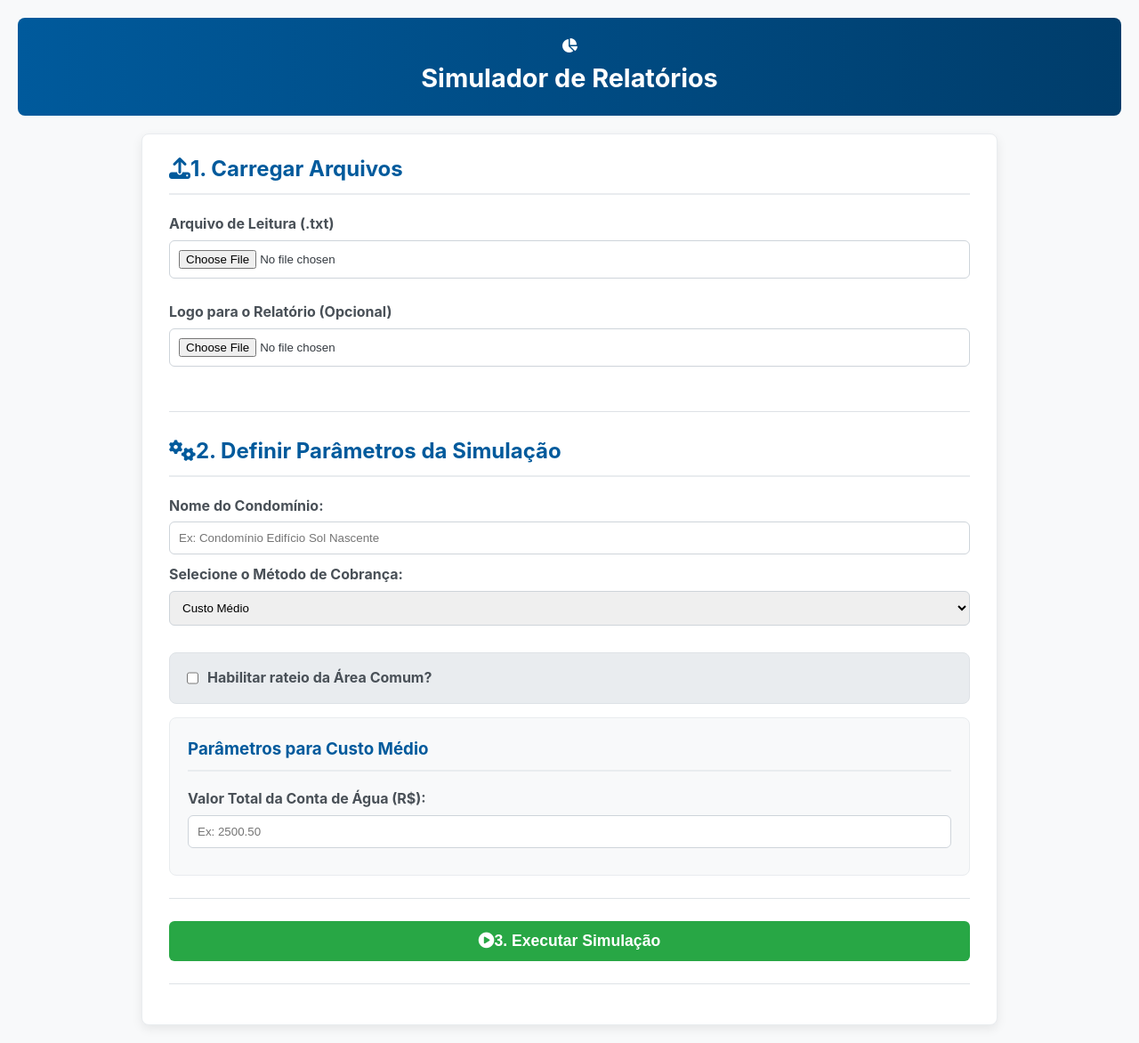
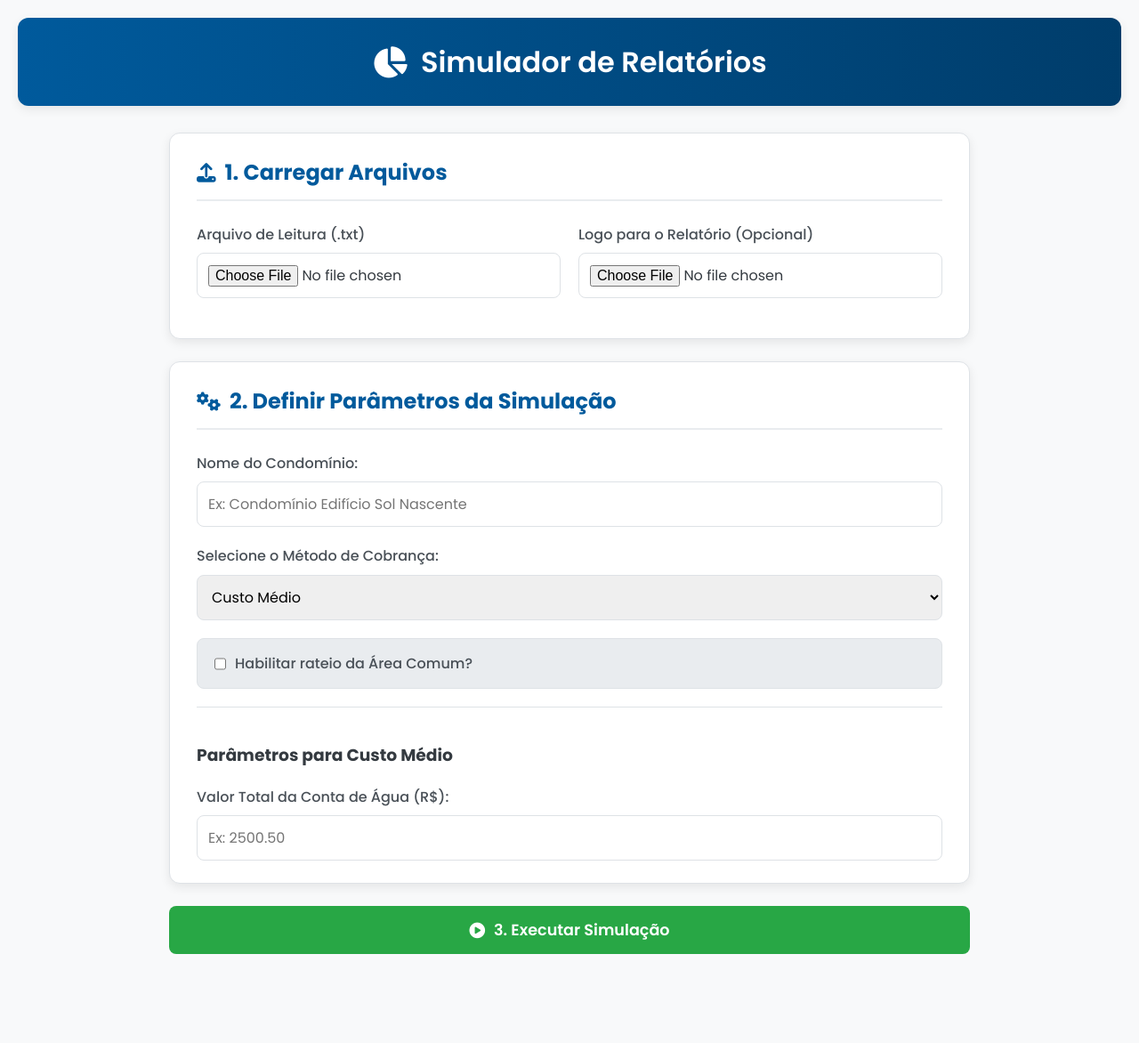
Before and after one commit to MiguelACJR87/Simulador-de-relatorio, a plain HTML site: page index.html in a window 1280 px wide. Shown: the whole page at 89% size. After the commit the page ends 1092 px from the top, so only its background shows below. Drawn offline with nearby package versions, Linux system fonts and the light colour scheme.

Commit message:
Update style.css

```diff
--- a/style.css
+++ b/style.css
@@ -1,133 +1,177 @@
-/* --- GERAL --- */
+/* --- GERAL E FONTES --- */
+@import url('https://fonts.googleapis.com/css2?family=Poppins:wght@400;500;600;700&display=swap');
+
+:root {
+    --color-primary-blue: #005a9c;
+    --color-secondary-green: #28a745;
+    --color-accent-orange: #fd7e14;
+    --color-danger-red: #dc3545;
+    --color-dark-gray: #343a40;
+    --color-light-gray: #f8f9fa;
+    --color-border: #dee2e6;
+    --color-white: #ffffff;
+    --shadow-sm: 0 2px 4px rgba(0,0,0,0.05);
+    --shadow-md: 0 4px 12px rgba(0,0,0,0.08);
+}
+
 body {
-    font-family: -apple-system, BlinkMacSystemFont, "Segoe UI", Roboto, Helvetica, Arial, sans-serif;
+    font-family: 'Poppins', -apple-system, BlinkMacSystemFont, "Segoe UI", Roboto, Helvetica, Arial, sans-serif;
     line-height: 1.6;
     margin: 0;
     padding: 20px;
-    background-color: #f8f9fa;
-    color: #343a40;
+    background-color: var(--color-light-gray);
+    color: var(--color-dark-gray);
 }
 
 main {
     max-width: 900px;
     margin: auto;
-    background: #ffffff;
-    padding: 20px 30px;
-    border-radius: 8px;
-    box-shadow: 0 4px 12px rgba(0,0,0,0.08);
-    border: 1px solid #e9ecef;
 }
 
 /* --- CABEÇALHO --- */
 header {
     background: linear-gradient(90deg, #005a9c, #003d6b);
-    color: #ffffff;
-    padding: 1.2rem;
+    color: var(--color-white);
+    padding: 1.5rem 2rem;
     text-align: center;
-    margin-bottom: 20px;
-    border-radius: 8px;
+    margin-bottom: 30px;
+    border-radius: 12px;
+    box-shadow: var(--shadow-md);
+}
+
+.header-content {
+    display: flex;
+    justify-content: center;
+    align-items: center;
+    gap: 15px;
+}
+
+.header-icon {
+    font-size: 2.2em;
 }
 
 header h1 {
     margin: 0;
-    font-size: 1.8em;
+    font-size: 2em;
+    font-weight: 600;
 }
 
-/* --- SEÇÕES --- */
-section {
+/* --- CARDS E SEÇÕES --- */
+.card {
+    background: var(--color-white);
+    padding: 25px 30px;
+    border-radius: 12px;
+    box-shadow: var(--shadow-md);
+    border: 1px solid var(--color-border);
     margin-bottom: 25px;
-    padding-bottom: 25px;
-    border-bottom: 1px solid #dee2e6;
 }
 
-section:last-child {
-    border-bottom: none;
+.section-title {
+    color: var(--color-primary-blue);
+    border-bottom: 2px solid #e9ecef;
+    padding-bottom: 10px;
+    margin-top: 0;
+    margin-bottom: 25px;
+    font-size: 1.5em;
+    display: flex;
+    align-items: center;
+    gap: 10px;
 }
 
-h2, h3, h4 {
-    color: #005a9c;
-    border-bottom: 2px solid #e9ecef;
-    padding-bottom: 8px;
-    margin-top: 0;
-}
-
-h4 {
-    font-size: 1.1em;
-    border-bottom-style: dashed;
+.icon {
+    font-size: 0.9em;
 }
 
 /* --- FORMULÁRIOS E INPUTS --- */
+.form-group, .file-upload-box, .condo-name-box {
+    margin-bottom: 20px;
+}
+
 input[type="file"],
 input[type="number"],
 input[type="text"],
 select {
-    padding: 10px;
-    margin-top: 5px;
-    margin-bottom: 10px;
-    border-radius: 6px;
-    border: 1px solid #ced4da;
+    padding: 12px;
+    margin-top: 8px;
+    border-radius: 8px;
+    border: 1px solid var(--color-border);
     box-sizing: border-box;
     width: 100%;
+    font-family: 'Poppins', sans-serif;
+    font-size: 1em;
     transition: border-color 0.2s, box-shadow 0.2s;
 }
 
 input:focus, select:focus {
-    border-color: #007bff;
-    box-shadow: 0 0 0 2px rgba(0, 123, 255, 0.25);
+    border-color: var(--color-primary-blue);
+    box-shadow: 0 0 0 3px rgba(0, 90, 156, 0.2);
     outline: none;
 }
 
-select {
-    cursor: pointer;
-}
-
 label {
-    font-weight: bold;
+    font-weight: 500;
     color: #495057;
 }
 
-.file-upload-box {
-    margin-bottom: 15px;
+.file-upload-container {
+    display: flex;
+    gap: 20px;
+}
+
+.file-upload-container > div {
+    flex: 1;
 }
 
 /* --- BOTÕES --- */
 button {
-    display: block;
+    display: inline-flex;
+    align-items: center;
+    justify-content: center;
+    gap: 10px;
     width: 100%;
-    padding: 12px;
-    background-color: #28a745;
-    color: white;
+    padding: 14px;
     border: none;
-    border-radius: 6px;
+    border-radius: 8px;
     cursor: pointer;
     font-size: 1.1em;
-    font-weight: bold;
-    transition: background-color 0.2s, transform 0.1s;
+    font-weight: 600;
+    font-family: 'Poppins', sans-serif;
+    transition: all 0.2s ease-in-out;
 }
 
 button:hover {
+    transform: translateY(-2px);
+    box-shadow: 0 4px 8px rgba(0,0,0,0.1);
+}
+
+.action-section button {
+    background-color: var(--color-secondary-green);
+    color: var(--color-white);
+}
+
+.action-section button:hover {
     background-color: #218838;
-    transform: translateY(-1px);
 }
 
 #addTierBtn {
-    background-color: #007bff;
-    padding: 8px;
+    background-color: var(--color-primary-blue);
+    color: var(--color-white);
+    padding: 10px;
     font-size: 0.9em;
     max-width: 250px;
     margin-top: 15px;
 }
 
 #addTierBtn:hover {
-    background-color: #0069d9;
+    background-color: #003d6b;
 }
 
 .remove-tier-btn {
-    background-color: #dc3545;
+    background-color: var(--color-danger-red);
+    color: var(--color-white);
     padding: 6px 10px;
     font-size: 0.8em;
     width: auto;
-    display: inline-block;
     margin-left: 10px;
 }
 
@@ -136,25 +180,22 @@ button:hover {
 }
 
 #generatePdfBtn {
-    background-color: #6c757d;
-    margin-bottom: 15px;
+    background-color: var(--color-dark-gray);
+    color: var(--color-white);
+    margin-bottom: 20px;
+    width: auto;
+    padding: 12px 20px;
 }
 
 #generatePdfBtn:hover {
-    background-color: #5a6268;
+    background-color: #23272b;
 }
 
 /* --- ELEMENTOS ESPECÍFICOS --- */
 .params-box {
-    border: 1px solid #e9ecef;
-    padding: 20px;
-    margin-top: 15px;
-    border-radius: 8px;
-    background-color: #f8f9fa;
-}
-
-.condo-name-box {
-    margin-bottom: 20px;
+    border-top: 1px solid var(--color-border);
+    padding-top: 20px;
+    margin-top: 20px;
 }
 
 .rateio-box {
@@ -183,34 +224,19 @@ button:hover {
     flex-wrap: wrap;
     gap: 8px;
 }
-
-.tier-row:last-child {
-    border-bottom: none;
-}
-
+.tier-row:last-child { border-bottom: none; }
 .tier-row input { width: 80px; }
 .tier-row select { width: 150px; }
 
 #rateio-selector-box {
-    margin-top: 10px; /* Ajuste de margem */
-    margin-bottom: 20px; /* Ajuste de margem */
+    margin: 15px 0;
     padding: 15px;
-    border: 1px solid #007bff;
+    border: 1px solid var(--color-primary-blue);
     background-color: #e7f3ff;
     border-radius: 8px;
 }
-
-#commonAreaMetersSelect {
-    width: 100%;
-    min-height: 100px;
-    padding: 5px;
-}
-
-#rateio-selector-box small {
-    display: block;
-    margin-top: 5px;
-    color: #555;
-}
+#commonAreaMetersSelect { width: 100%; min-height: 100px; padding: 5px; }
+#rateio-selector-box small { display: block; margin-top: 5px; color: #555; }
 
 /* --- TABELA DE RESULTADOS --- */
 table {
@@ -218,20 +244,21 @@ table {
     border-collapse: collapse;
     margin-top: 20px;
     font-size: 0.95em;
+    box-shadow: var(--shadow-sm);
 }
 
 th, td {
-    padding: 12px;
-    border: 1px solid #dee2e6;
+    padding: 14px;
+    border: 1px solid var(--color-border);
     text-align: left;
 }
 
 th {
-    background-color: #005a9c;
+    background-color: var(--color-primary-blue);
     color: white;
-    font-weight: bold;
+    font-weight: 600;
 }
 
 tr:nth-child(even) {
-    background-color: #f8f9fa;
+    background-color: var(--color-light-gray);
 }
```
